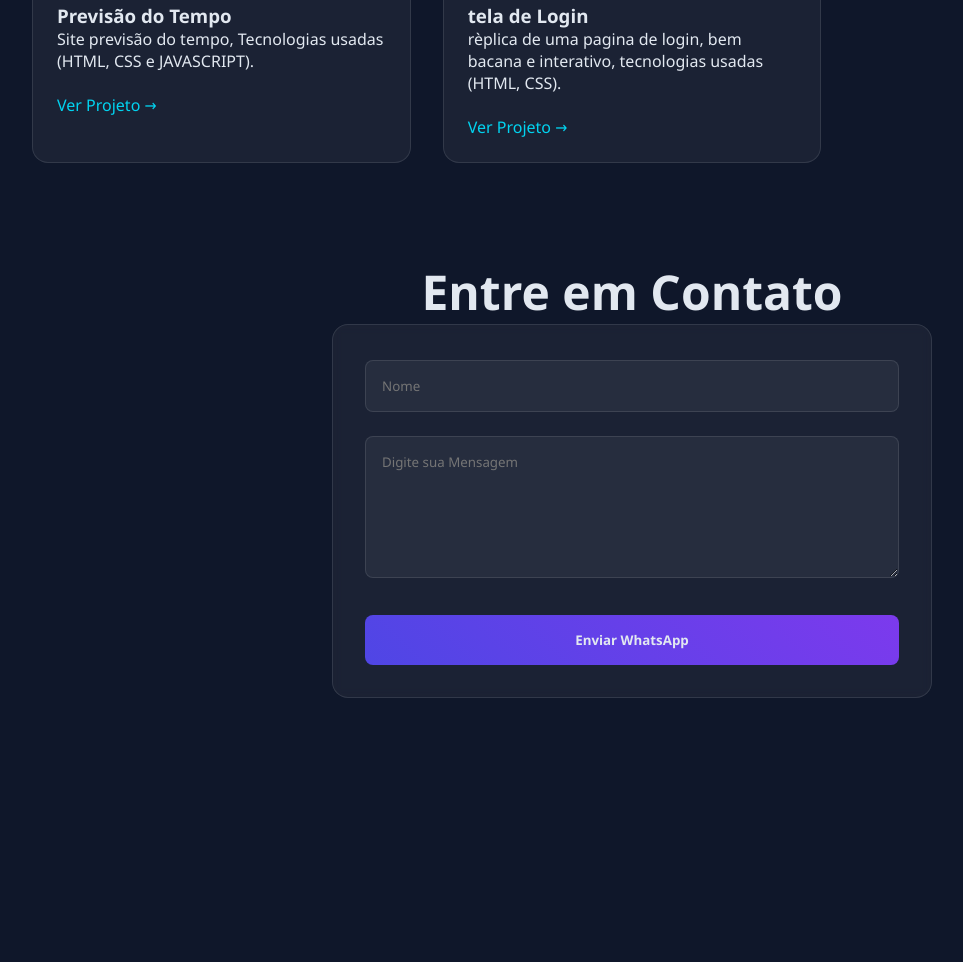
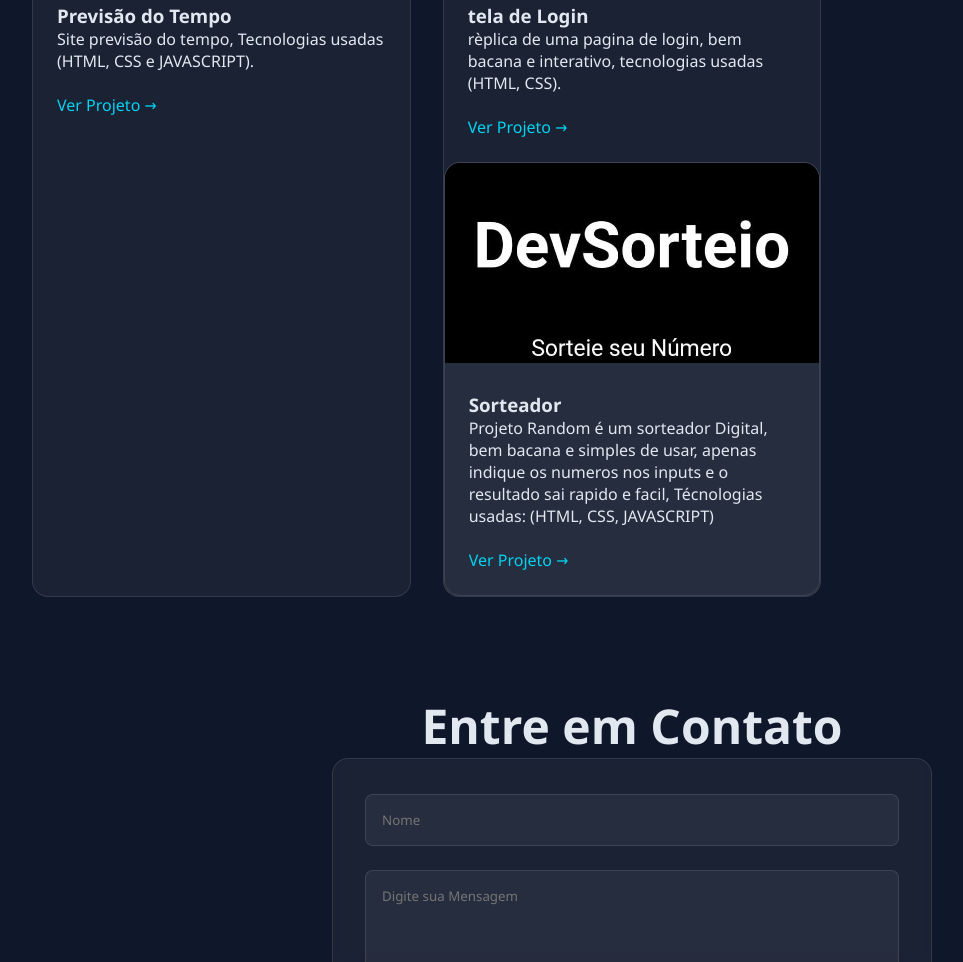
Before and after one commit to DjonataBorba/Meu-Portifolio, a plain HTML site: page index.html in a window 1280 px wide. Shown: the part 2621-3583 px from the top of the page, without its empty margins (8-971 px from the left). Before the commit the page ends 3369 px from the top, so only its background shows below. Drawn offline with Linux system fonts and the light colour scheme.

Commit message:
foram adicionados mais um card e uma imagem

```diff
--- a/index.html
+++ b/index.html
@@ -163,6 +163,18 @@
                     <a href="https://entrarlogin.netlify.app/?" target="_blank" class="link-projeto">Ver Projeto → </a>
                 </div>
 
+                <div class="projetos-card">
+                    <img src="./img/projeto - Random.jpg" alt="projeto 1"
+                        class="projetos-img">
+
+                    <div class="caixa-textos-projeto">
+                        <h3 class="info-projeto">Sorteador</h3>
+                        <p class="paragrafo-projeto">Projeto Random é um sorteador Digital, bem bacana e simples de usar, apenas indique os numeros nos inputs e o resultado sai rapido e facil,
+                            Técnologias usadas: (HTML, CSS, JAVASCRIPT)</p>
+                        <br>
+                        <a href="https://djsorteador.netlify.app/" target="_blank" class="link-projeto">Ver Projeto → </a>
+                    </div>
+
             </div>
         </div>
     </section>
```
Also changed, not shown: img/projeto - Random.jpg (added).
